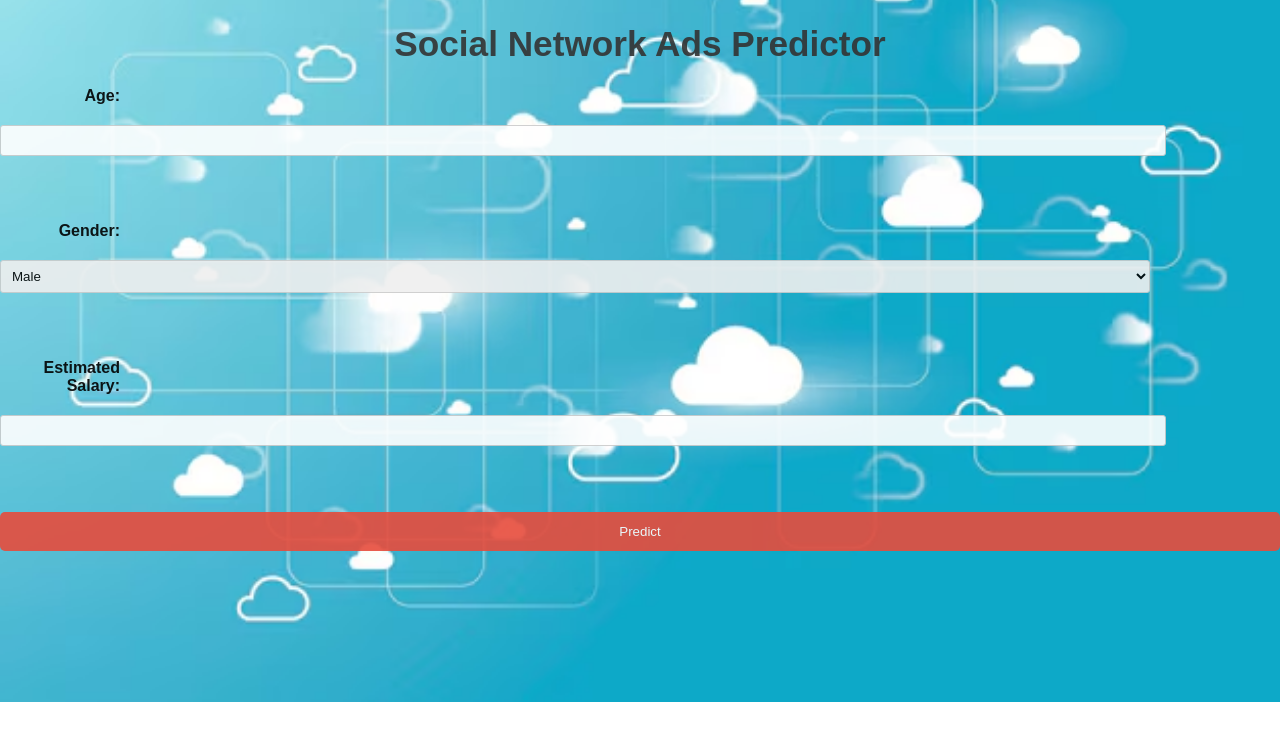
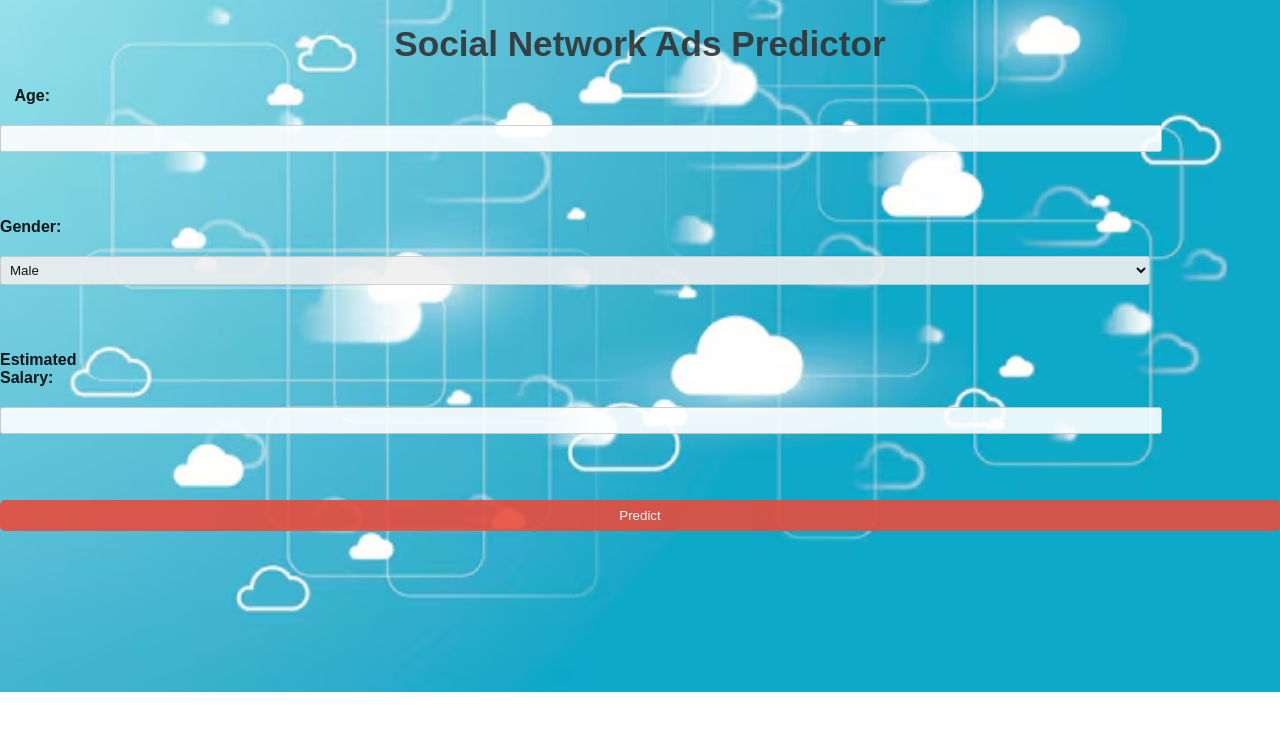
Before and after one commit to bintabinty/Social_Network_Ad_Prediction, a Flask app: page / in a window 1280 px wide. Shown: the top 741 px of the page. Run offline with Flask 3, Linux system fonts and the light colour scheme; parts of the project's set-up code (start-up, migrations or seed data) failed here and were passed over.

Commit message:
version 1.3

```diff
--- a/static/style.css
+++ b/static/style.css
@@ -40,14 +40,14 @@ label {
   font-weight: bold;
   margin-bottom: 5px;
   display: inline-block;
-  width: 120px; /* Consistent label width */
+  width: 50px; /* Consistent label width */
   text-align: right;
 }
 
 input[type="text"],
 select {
   width: calc(100% - 130px); /* Adjust based on label width */
-  padding: 7px;
+  padding: 5px;
   border: 1px solid #ccc;
   border-radius: 3px;
 }
@@ -57,7 +57,7 @@ select {
 button[type="submit"] {
   background-color: #e74c3c; /* Red color with a hint of orange */
   color: white;
-  padding: 12px 25px;
+  padding: 8px 15px;
   border: none;
   border-radius: 5px;
   cursor: pointer;
```
